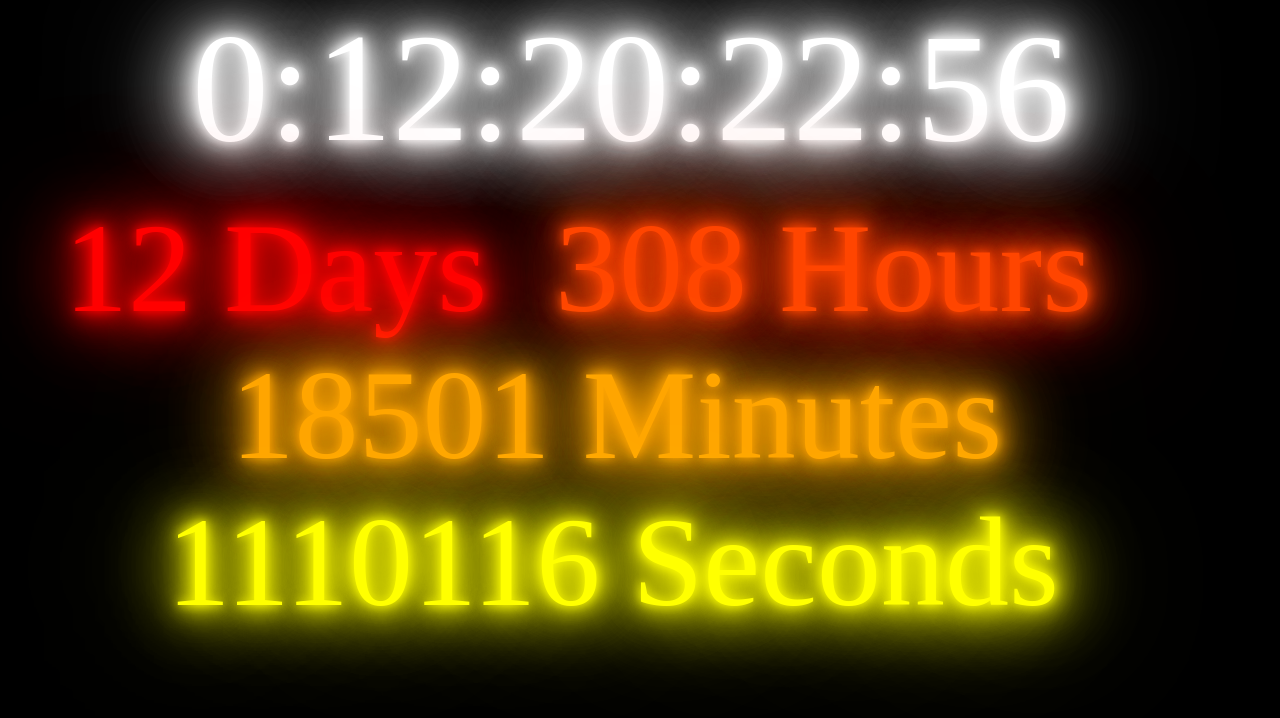
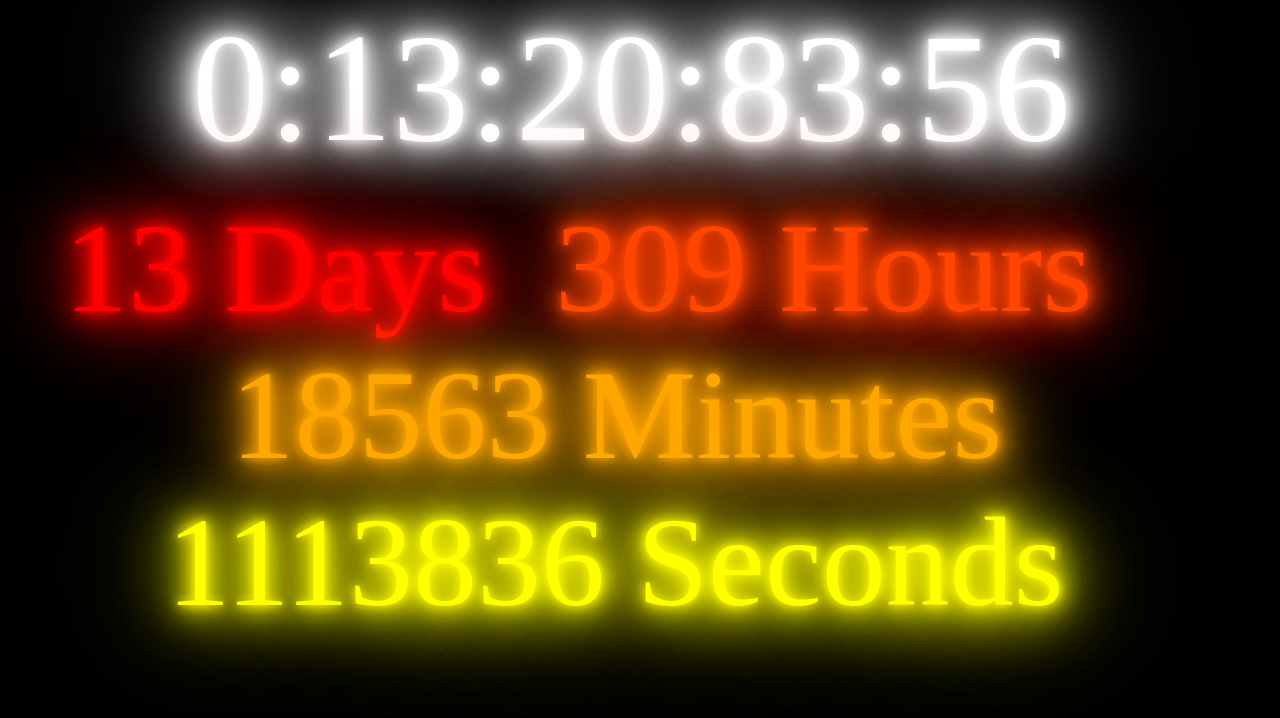
Before and after one commit to Shresth-Sharma/timer, a plain HTML site: page index.html in a window 1280 px wide. Drawn offline with Linux system fonts and the light colour scheme.

Commit message:
Add files via upload

```diff
--- a/index.html
+++ b/index.html
@@ -3,6 +3,7 @@
 <head>
     <meta charset="UTF-8">
     <meta name="viewport" content="width=device-width, initial-scale=1.0">
+    <link rel="manifest" href="manifest.json">
     <title>Document</title>
     <style>
         body{
@@ -63,43 +64,35 @@
     <p class="down" id="tseconds"></p>
     <script>
         function open(){
-            lookmonth = 2;
-            lookdate = 21;
-            lookhour = 10;
-            lookminute = 30;
-            looksecond = 0;
             const currentDate = new Date();
             const month = currentDate.getMonth() + 1;
             const day = currentDate.getDate();
             const hour = currentDate.getHours();
             const minute = currentDate.getMinutes();
             const second = currentDate.getSeconds();
-            months = lookmonth - month;
-            days = lookdate - day - 1;
-            hours = (24-hour) + (lookhour) -1
-            minutes = (60-minute) + (lookminute) -1
-            if(minutes >= 60){
-                minutes -= 60
-                hours += 1;
-            }
-            if(hours >= 24){
-                hours -= 24;
-                days += 1;
-            }
-            seconds = (60-second) + (looksecond)
-            totaldays = (months*31) + days;
-            totalhours = (totaldays*24) + hours;
-            totalminutes = (totalhours*60) + minutes;
-            totalseconds = (totalminutes*60) + seconds;
+            months = ((2-month))
+            days = (22-day)
+            hours = (11-hour)
+            minutes = (30-minute)
+            seconds = (60-second)
+            totaldays = days + (months*31) -1
+            totalhours = hours + (totaldays*24)
+            totalminutes = minutes + (totalhours*60)
+            totalseconds = seconds + (totalminutes*60)
+            months = ((2-month))
+            days = (21-day)
+            hours = (24-hour)+10
+            minutes = (60-minute)+30
+            seconds = (60-second)
             document.getElementById('months').innerHTML = months+':';
             document.getElementById('days').innerHTML = days+':';
             document.getElementById('hours').innerHTML = hours+':';
             document.getElementById('minutes').innerHTML = minutes+':';
             document.getElementById('seconds').innerHTML = seconds;
             document.getElementById('tdays').innerHTML = totaldays+' Days';
-            document.getElementById('thours').innerHTML = (totalhours)+' Hours';
-            document.getElementById('tminutes').innerHTML = (totalminutes-1)+' Minutes';
-            document.getElementById('tseconds').innerHTML = (totalseconds-60)+' Seconds';
+            document.getElementById('thours').innerHTML = totalhours+' Hours';
+            document.getElementById('tminutes').innerHTML = totalminutes+' Minutes';
+            document.getElementById('tseconds').innerHTML = totalseconds+' Seconds';
         }
         setInterval(open, 500)
     </script>
```
Also changed, not shown: manifest.json (added).
